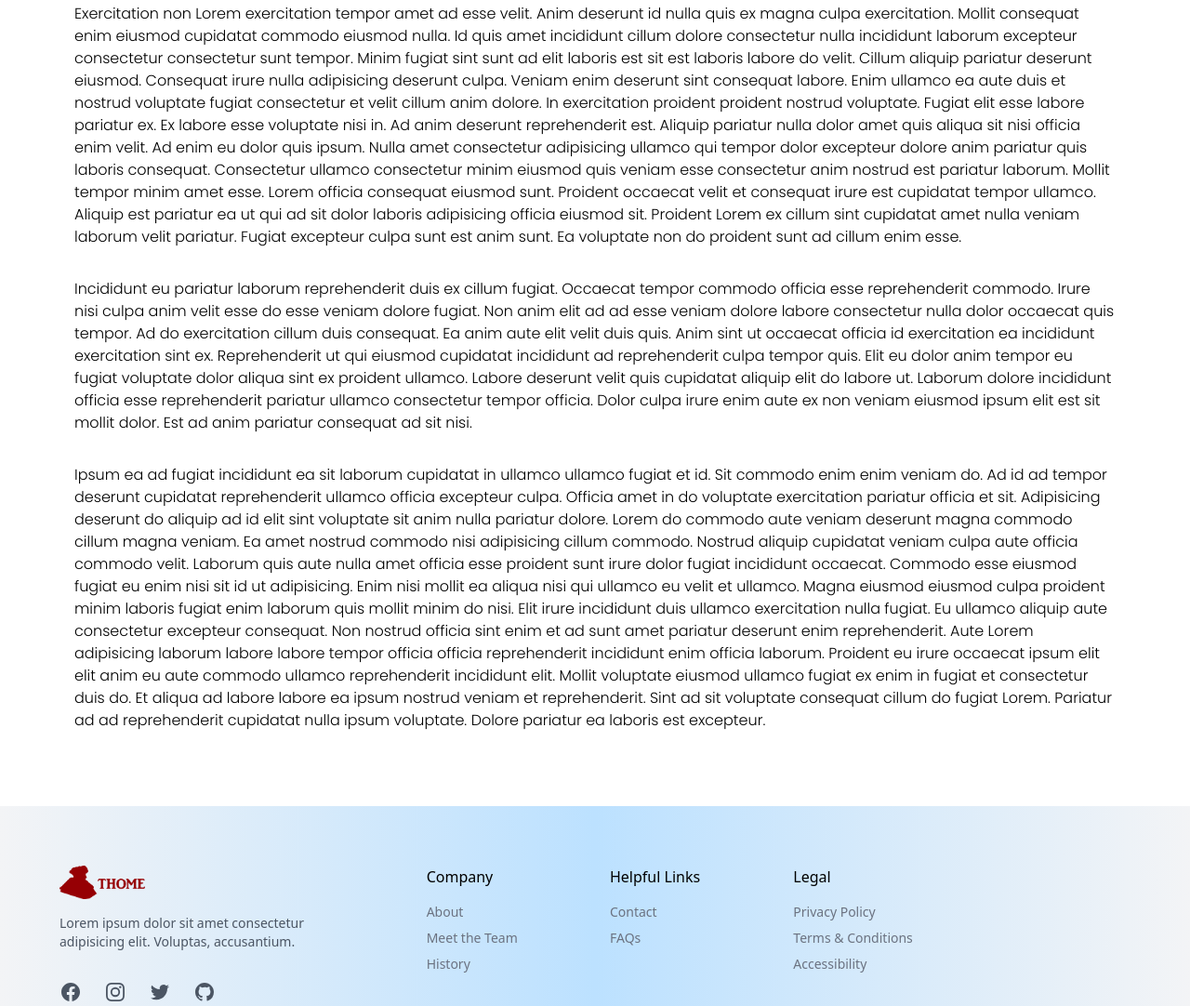
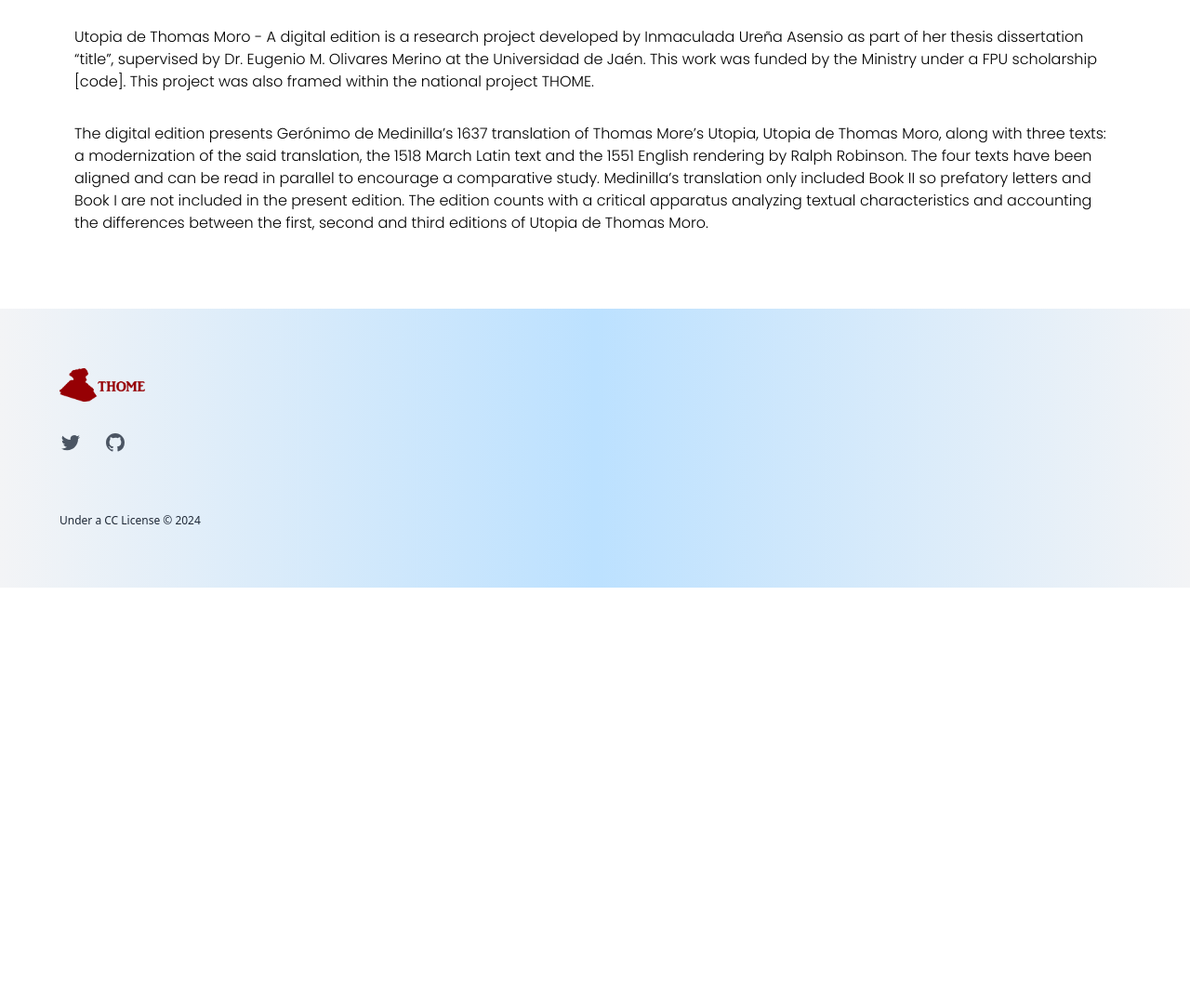
Before and after one commit to miurena/teipublisher-utopia, a website: page public/index.html in a window 1280 px wide. Shown: the part 1330-2412 px from the top of the page at 93% size. After the commit the page ends 1962 px from the top, so only its background shows below. Drawn offline with nearby package versions, Linux system fonts and the light colour scheme; files that its build step writes are made by us from their sources; files whose address does not match are found by name.

Commit message:
information index

```diff
--- a/public/index.html
+++ b/public/index.html
@@ -132,19 +132,19 @@
 					<h2
 						class="hidden md:flex mb-4 text-3xl md:text-center font-bold lg:text-left lg:text-5xl"
 					>
-						TEI Application:
+						A Digital Edition
 					</h2>
 					<h2
 						class="sm:text-center md:text-start lg:text-start text-4xl md:text-6xl text-[#a52a2a] font-bold leading-relaxeds"
 					>
-						Multilingual Utopia
+						Utopia de Thomas Moro
 					</h2>
 
-					<p
+					<!-- <p
 						class="visible mx-0 mt-3 mb-0 text-sm leading-relaxed text-start text-slate-400"
 					>
 						Resume of the app
-					</p>
+					</p> -->
 				</div>
 
 				<div class="text-center lg:text-left">
@@ -156,7 +156,7 @@
 
 					<a
 						class="block visible py-4 px-8 text-xs font-semibold leading-none bg-white rounded border border-solid cursor-pointer sm:inline-block border-slate-200 text-slate-500 hover:scale-110 transition-all duration-300"
-						>Button 2</a
+						>Project</a
 					>
 				</div>
 			</div>
@@ -183,7 +183,7 @@
 					url(https://www.hoyesarte.com/wp-content/uploads/2016/11/Utopia-and-More-Biblioteca-Universitaria-de-Lovaina.jpg);
 			"
 		>
-			<h1
+			<!-- <h1
 				class="text-white text-center text-4xl md:text-5xl font-semibold mt-20 mb-10"
 			>
 				UTOPIA DIGITAL EDITION
@@ -211,7 +211,7 @@
 						Source Code
 					</a>
 				</div>
-			</span>
+			</span> -->
 		</section>
 
 		<!-- Content -->
@@ -219,72 +219,23 @@
 			<h1 class="text-4xl text-center my-20">About the edition</h1>
 
 			<p>
-				Exercitation non Lorem exercitation tempor amet ad esse velit. Anim
-				deserunt id nulla quis ex magna culpa exercitation. Mollit consequat
-				enim eiusmod cupidatat commodo eiusmod nulla. Id quis amet incididunt
-				cillum dolore consectetur nulla incididunt laborum excepteur consectetur
-				consectetur sunt tempor. Minim fugiat sint sunt ad elit laboris est sit
-				est laboris labore do velit. Cillum aliquip pariatur deserunt eiusmod.
-				Consequat irure nulla adipisicing deserunt culpa. Veniam enim deserunt
-				sint consequat labore. Enim ullamco ea aute duis et nostrud voluptate
-				fugiat consectetur et velit cillum anim dolore. In exercitation proident
-				proident nostrud voluptate. Fugiat elit esse labore pariatur ex. Ex
-				labore esse voluptate nisi in. Ad anim deserunt reprehenderit est.
-				Aliquip pariatur nulla dolor amet quis aliqua sit nisi officia enim
-				velit. Ad enim eu dolor quis ipsum. Nulla amet consectetur adipisicing
-				ullamco qui tempor dolor excepteur dolore anim pariatur quis laboris
-				consequat. Consectetur ullamco consectetur minim eiusmod quis veniam
-				esse consectetur anim nostrud est pariatur laborum. Mollit tempor minim
-				amet esse. Lorem officia consequat eiusmod sunt. Proident occaecat velit
-				et consequat irure est cupidatat tempor ullamco. Aliquip est pariatur ea
-				ut qui ad sit dolor laboris adipisicing officia eiusmod sit. Proident
-				Lorem ex cillum sint cupidatat amet nulla veniam laborum velit pariatur.
-				Fugiat excepteur culpa sunt est anim sunt. Ea voluptate non do proident
-				sunt ad cillum enim esse.
+				Utopia de Thomas Moro - A digital edition is a research project developed by Inmaculada Ureña Asensio
+				as part of her thesis dissertation “title”, supervised by
+				Dr. Eugenio M. Olivares Merino at the Universidad de Jaén.
+				This work was funded by the Ministry under a FPU scholarship [code].
+				This project was also framed within the national project THOME.
 			</p>
 
 			<p>
-				Incididunt eu pariatur laborum reprehenderit duis ex cillum fugiat.
-				Occaecat tempor commodo officia esse reprehenderit commodo. Irure nisi
-				culpa anim velit esse do esse veniam dolore fugiat. Non anim elit ad ad
-				esse veniam dolore labore consectetur nulla dolor occaecat quis tempor.
-				Ad do exercitation cillum duis consequat. Ea anim aute elit velit duis
-				quis. Anim sint ut occaecat officia id exercitation ea incididunt
-				exercitation sint ex. Reprehenderit ut qui eiusmod cupidatat incididunt
-				ad reprehenderit culpa tempor quis. Elit eu dolor anim tempor eu fugiat
-				voluptate dolor aliqua sint ex proident ullamco. Labore deserunt velit
-				quis cupidatat aliquip elit do labore ut. Laborum dolore incididunt
-				officia esse reprehenderit pariatur ullamco consectetur tempor officia.
-				Dolor culpa irure enim aute ex non veniam eiusmod ipsum elit est sit
-				mollit dolor. Est ad anim pariatur consequat ad sit nisi.
+				The digital edition presents Gerónimo de Medinilla’s 1637 translation of Thomas More’s Utopia,  Utopia de Thomas Moro,
+				along with three texts: a modernization of the said translation,
+				the 1518 March Latin text and the 1551 English rendering by Ralph Robinson.
+				The four texts have been aligned and can be read in parallel to encourage a comparative study.
+				Medinilla’s translation only included Book II so prefatory letters and Book I are not included in the present edition.
+				The edition counts with a critical apparatus analyzing textual characteristics and accounting the differences
+				between the first, second and third editions of Utopia de Thomas Moro.
 			</p>
 
-			<p>
-				Ipsum ea ad fugiat incididunt ea sit laborum cupidatat in ullamco
-				ullamco fugiat et id. Sit commodo enim enim veniam do. Ad id ad tempor
-				deserunt cupidatat reprehenderit ullamco officia excepteur culpa.
-				Officia amet in do voluptate exercitation pariatur officia et sit.
-				Adipisicing deserunt do aliquip ad id elit sint voluptate sit anim nulla
-				pariatur dolore. Lorem do commodo aute veniam deserunt magna commodo
-				cillum magna veniam. Ea amet nostrud commodo nisi adipisicing cillum
-				commodo. Nostrud aliquip cupidatat veniam culpa aute officia commodo
-				velit. Laborum quis aute nulla amet officia esse proident sunt irure
-				dolor fugiat incididunt occaecat. Commodo esse eiusmod fugiat eu enim
-				nisi sit id ut adipisicing. Enim nisi mollit ea aliqua nisi qui ullamco
-				eu velit et ullamco. Magna eiusmod eiusmod culpa proident minim laboris
-				fugiat enim laborum quis mollit minim do nisi. Elit irure incididunt
-				duis ullamco exercitation nulla fugiat. Eu ullamco aliquip aute
-				consectetur excepteur consequat. Non nostrud officia sint enim et ad
-				sunt amet pariatur deserunt enim reprehenderit. Aute Lorem adipisicing
-				laborum labore labore tempor officia officia reprehenderit incididunt
-				enim officia laborum. Proident eu irure occaecat ipsum elit elit anim eu
-				aute commodo ullamco reprehenderit incididunt elit. Mollit voluptate
-				eiusmod ullamco fugiat ex enim in fugiat et consectetur duis do. Et
-				aliqua ad labore labore ea ipsum nostrud veniam et reprehenderit. Sint
-				ad sit voluptate consequat cillum do fugiat Lorem. Pariatur ad ad
-				reprehenderit cupidatat nulla ipsum voluptate. Dolore pariatur ea
-				laboris est excepteur.
-			</p>
 		</section>
 		<!-- Footer -->
 		<footer
@@ -298,12 +249,12 @@
 							class="mr-5 h-6 sm:h-9"
 							alt="logo"
 						/>
-						<p class="max-w-xs mt-4 text-sm text-gray-600">
+						<!-- <p class="max-w-xs mt-4 text-sm text-gray-600">
 							Lorem ipsum dolor sit amet consectetur adipisicing elit. Voluptas,
 							accusantium.
-						</p>
+						</p> -->
 						<div class="flex mt-8 space-x-6 text-gray-600">
-							<a class="hover:opacity-75" href target="_blank" rel="noreferrer">
+							<!-- <a class="hover:opacity-75" href target="_blank" rel="noreferrer">
 								<span class="sr-only"> Facebook </span>
 								<svg
 									class="w-6 h-6"
@@ -332,7 +283,7 @@
 										clipRule="evenodd"
 									/>
 								</svg>
-							</a>
+							</a> -->
 							<a class="hover:opacity-75" href target="_blank" rel="noreferrer">
 								<span class="sr-only"> Twitter </span>
 								<svg
@@ -366,7 +317,7 @@
 					<div
 						class="grid grid-cols-1 gap-8 lg:col-span-2 sm:grid-cols-2 lg:grid-cols-4"
 					>
-						<div>
+						<!-- <div>
 							<p class="font-medium">Company</p>
 							<nav class="flex flex-col mt-4 space-y-2 text-sm text-gray-500">
 								<a class="hover:opacity-75" href> About </a>
@@ -389,9 +340,9 @@
 								<a class="hover:opacity-75" href> Accessibility </a>
 							</nav>
 						</div>
-					</div>
+					</div> -->
 				</div>
-				<p class="mt-8 text-xs text-gray-800">© 2024</p>
+				<p class="mt-8 text-xs text-gray-800">Under a CC License © 2024</p>
 			</div>
 		</footer>
 	</body>
```
Also changed, not shown: 1 other file.
